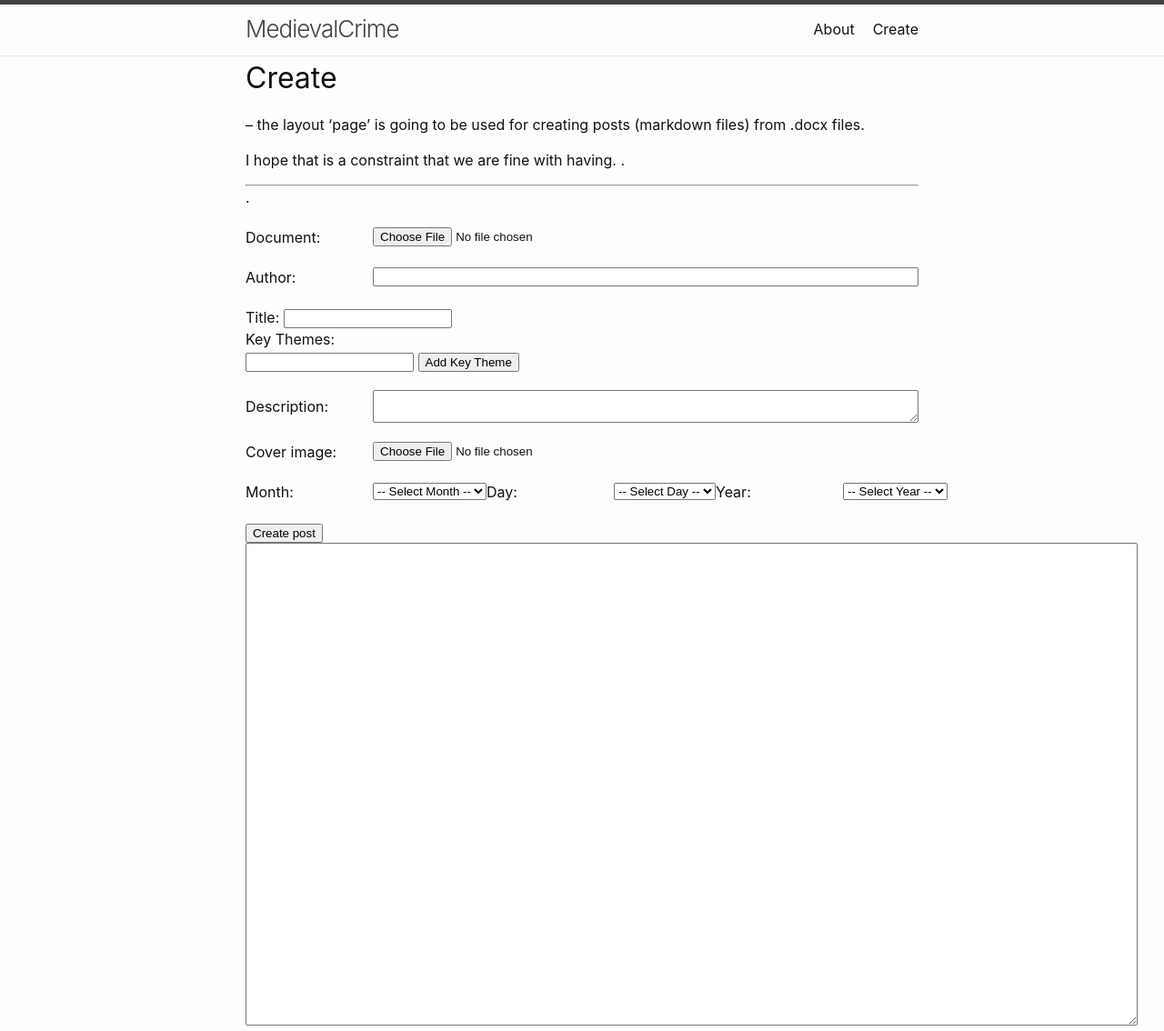
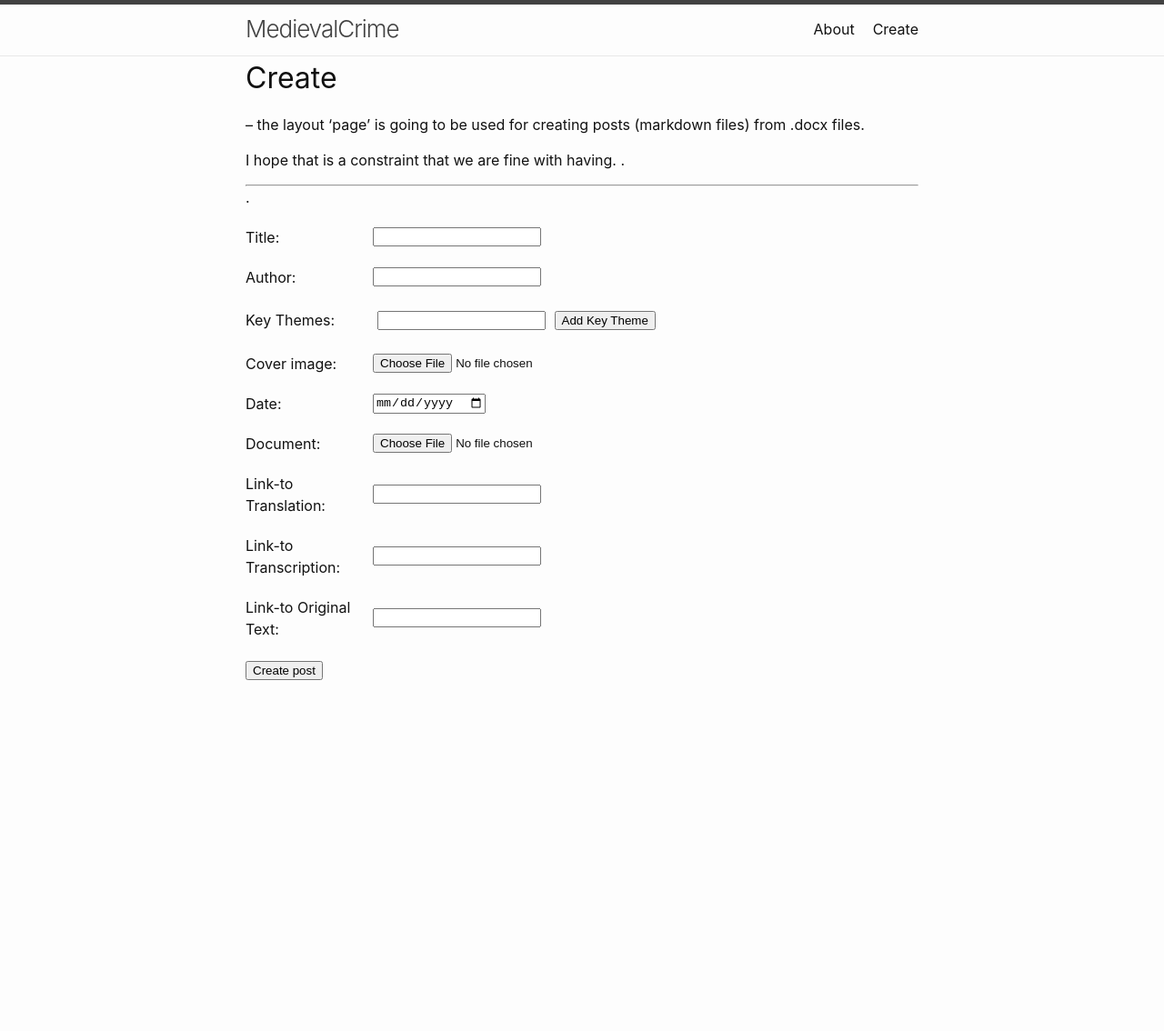
Before and after one commit to Jewpitter/MedievalCrime, a Jekyll site: the page built from create.md, in a window 1280 px wide. Shown: the whole page at 91% size. Built offline with Jekyll 4.4.1, drawn with Linux system fonts in a browser that asks for light colours; after the commit the page ends 900 px from its top, so only the background shows below that.

Commit message:
create page works as intended

```diff
--- a/_layouts/page.html
+++ b/_layouts/page.html
@@ -6,12 +6,15 @@ layout: default
       <h1 class="page-title">{% if page.title %}{{ page.title }}{% else %}Untitled{% endif %}</h1>
     </header>
 
+
     <div class="page-content">
       {{ content }}
+
       <form method="post" enctype="multipart/form-data" id="create-post-form">
-        <div class="input-doc">
-          <label for="doc">Document:</label>
-          <input type="file" id="doc" name="doc" accept=".docx" onchange="openFile(event)">
+
+        <div class="input-title">
+          <label for="title">Title:</label>
+          <input type="text" id="title" name="title">
         </div>
 
         <div class="input-author">
@@ -19,32 +22,12 @@ layout: default
           <input type="text" id="author" name="author">
         </div>
 
-        <div class="input-title">
-          <label for="title">Title:</label>
-          <input type="text" id="title" name="title">
+        <div class="input-themes">
+          <label for="key-theme-label">Key Themes:</label>
+          <div class="d-flex align-items-center">
+            <input type="text" class="key-theme" id="key-theme" name="key-theme">
+            <button type="button" class="btn btn-primary" id="add-key-theme-btn" onclick="addKeyThemeInput()" >Add Key Theme</button>
           </div>
-
-        <!-- <div class="input-key-themes">
-          <label for="key-themes">Key Themes:</label>
-          <div id="key-themes-container">
-            <input type="text" name="key-themes[]" class="key-theme-input">
-          </div>
-          <button type="button" id="add-key-theme">Add Key Theme</button>
-        </div> -->
-
-        <div class="form-group">
-        <div class="key-themes-container">
-          <label for="key-theme-input">Key Themes:</label>
-          <div class="d-flex align-items-center">
-            <input type="text" class="form-control mr-3" id="key-theme-input" name="key-theme">
-            <button type="button" class="btn btn-primary" id="add-key-theme-btn">Add Key Theme</button>
-          </div>
-          </div>
-        </div>
-
-        <div class="input-desc">
-          <label for="desc">Description:</label>
-          <textarea id="desc" name="desc"></textarea>
           </div>
 
         <div class="input-cover">
@@ -53,48 +36,102 @@ layout: default
         </div>
 
         <div class="input-date">
-          <label for="month">Month:</label>
-          <select id="month" name="month">
-            <option value="">-- Select Month --</option>
-            <option value="1">January</option>
-            <option value="2">February</option>
-            <option value="3">March</option>
-            <option value="4">April</option>
-            <option value="5">May</option>
-            <option value="6">June</option>
-            <option value="7">July</option>
-            <option value="8">August</option>
-            <option value="9">September</option>
-            <option value="10">October</option>
-            <option value="11">November</option>
-            <option value="12">December</option>
-          </select>
-          <label for="day">Day:</label>
-          <select id="day" name="day">
-            <option value="">-- Select Day --</option>
-            {% for day in (1..31) %}
-              <option value="{{ day }}">{{ day }}</option>
-            {% endfor %}
-          </select>
-          <label for="year">Year:</label>
-          <select id="year" name="year">
-            <option value="">-- Select Year --</option>
-            {% for year in (2023..2033) %}
-              <option value="{{ year }}">{{ year }}</option>
-            {% endfor %}
-          </select>
+          <label for="title">Date:</label>
+          <input type="date" id="date" name="date">
         </div>
 
-        <input type="submit"  class="btn create-post-btn" id="create-post-btn" value="Create post">
+
+        <div class="input-doc">
+          <label for="doc">Document:</label>
+          <input type="file" id="doc" name="doc" accept=".docx"  onchange="openFile(event)">
+        </div>
+
+        <div class="input-translation">
+          <label for="trans">Link-to Translation:</label>
+          <input type="text" id="translation" name="translation">
+        </div>
+
+        <div class="input-transcription">
+          <label for="transc">Link-to Transcription:</label>
+          <input type="text" id="transcription" name="transcription">
+        </div>
+
+        <div class="input-original">
+          <label for="org">Link-to Original Text:</label>
+          <input type="text" id="original" name="original">
+        </div>
+
+        <textarea hidden id="output" name="output" rows="8" cols="80"></textarea>
+
+        <input type="submit"  class="submit-btn" id="create-post-btn" value="Create post" onclick="createMarkdownFile()">
 
       </form>
     </div>
   </div>
-  <textarea class="form-control" rows=35 cols=120 id="output"></textarea>
 
-
+  <!-- these are required for openFile(event) -->
   <script src="https://cdnjs.cloudflare.com/ajax/libs/docxtemplater/3.1.9/docxtemplater.js"></script>
   <script src="https://cdnjs.cloudflare.com/ajax/libs/jszip/2.6.1/jszip.js"></script>
+
+<script>
+  function createMarkdownFile() {
+  // Get input values
+  const title = document.getElementById('title').value;
+  const author = document.getElementById('author').value;
+  const ktlist = Array.from(document.getElementsByClassName('key-theme')).map(input => input.value);
+  const keyThemes = '[' + ktlist.join(', ') + ']';
+  const coverFile = document.getElementById('cover').files[0];
+  const date = fixDate(document.getElementById('date').value);
+  const documentFile = document.getElementById('doc').files[0];
+  const translation = document.getElementById('translation').value;
+  const transcription = document.getElementById('transcription').value;
+  const original = document.getElementById('original').value;
+  // Create Markdown content
+  let markdownContent = `---\nlayout: posts\ntitle: "${title}"\n`;
+  markdownContent += `date: ${date} 01:00:00 -0600 \n`;
+  markdownContent += `categories: ${keyThemes}\n`;
+  if (coverFile) {   // Create a File object for cover image
+    markdownContent += `image_url: ${coverFile.name}\n`;
+  }
+  markdownContent += `translation: ${translation} \n`;
+  markdownContent += `transcription: ${transcription}\n`;
+  markdownContent += `original: ${original}\n\n---`;
+  markdownContent += `author/researcher: ${author}\n\n`;
+
+  // see the openFile(event) function at bottom for turning word doc to string
+    if (documentFile) {
+      const output = document.getElementById('output').innerText;
+      markdownContent += `${output}\n`;
+    }
+    // Create a Markdown file without document content
+    const blob = new Blob([markdownContent], { type: 'text/plain' });
+    // Create a temporary anchor element to trigger the file download
+    const anchor = document.createElement('a');
+    anchor.download = `${date}-${title}.md`;
+    anchor.href = URL.createObjectURL(blob);
+    anchor.target = '_blank'; // Open the download in a new tab
+    anchor.click();
+    // Clean up the temporary anchor element
+    URL.revokeObjectURL(anchor.href);
+}
+
+function fixDate(inputDate) {
+  const date = new Date(inputDate);
+  const year = date.getFullYear();
+  const month = String(date.getMonth() + 1).padStart(2, '0');
+  const day = String(date.getDate()).padStart(2, '0');
+  return `${year}-${month}-${day}`;
+}
+
+function addKeyThemeInput() {
+  const keyThemeInput = document.createElement('input');
+  keyThemeInput.type = 'text';
+  keyThemeInput.className = 'key-theme';
+  keyThemeInput.name = 'key-theme';
+  const addKeyThemeBtn = document.getElementById('add-key-theme-btn');
+  addKeyThemeBtn.parentNode.insertBefore(keyThemeInput, addKeyThemeBtn);
+}
+</script>
 
 <script>
 var openFile = function(event) {
--- a/_sass/minima/_layout.scss
+++ b/_sass/minima/_layout.scss
@@ -213,33 +213,81 @@
 /**
  * Pages  (The things for creating posts)
  */
-
-.input-doc,
-.input-date,
+.input-title,
 .input-author,
-.input-desc,
+.input-themes,
 .input-cover {
    margin: 20px 0;
    display: flex;
    align-items: center;
  }
+.input-date{
+   margin: 20px 0;
+   display: flex;
+   align-items: center;
+ }
+.input-doc{
+   margin: 20px 0;
+   display: flex;
+   align-items: center;
+ }
+ .input-translation{
+    margin: 20px 0;
+    display: flex;
+    align-items: center;
+  }
+ .input-transcription{
+    margin: 20px 0;
+    display: flex;
+    align-items: center;
+  }
+ .input-original{
+    margin: 20px 0;
+    display: flex;
+    align-items: center;
+  }
 
-.input-doc label,
-.input-date label,
+.input-title label,
 .input-author label,
-.input-desc label,
+.input-themes label,
 .input-cover label {
    flex: 0 0 120px;
    padding-right: 20px;
  }
+.input-date label{
+   flex: 0 0 120px;
+   padding-right: 20px;
+ }
+.input-doc label{
+   flex: 0 0 120px;
+   padding-right: 20px;
+ }
+ .input-translation label{
+    flex: 0 0 120px;
+    padding-right: 20px;
+  }
+ .input-transcription label{
+    flex: 0 0 120px;
+    padding-right: 20px;
+  }
+ .input-original label{
+    flex: 0 0 120px;
+    padding-right: 20px;
+  }
 
-.input-doc input[type="file"],
-.input-date select,
-.input-author input,
-.input-desc textarea,
+//Title, Author, and Themes are all just basic text
+  // list of themes handled through the functions in _layouts/page.html
+
 .input-cover input[type="file"] {
   flex: 1;
 }
+.input-date select,
+.input-doc input[type="file1"],
+
+.key-theme{
+  margin: 5px;
+}
+
 
 /**
  * Posts
@@ -266,7 +314,6 @@
 }
 
 .post-content {
-
   h2 {
     @include relative-font-size(2);
 
```
Lines whose indentation alone changed are shown as unchanged.
